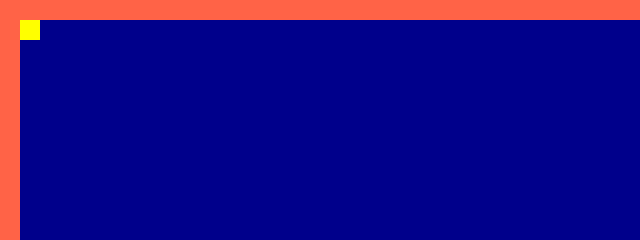
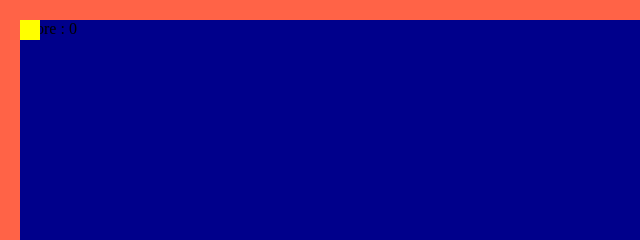
Before and after one commit to muradovvorxan/Snake-Game, a plain HTML site: page index.html in a window 1280 px wide. Shown: the top 240 px of the page, 0-640 px from the left. Drawn offline with Linux system fonts and the light colour scheme.

Commit message:
Update index.html

```diff
--- a/index.html
+++ b/index.html
@@ -10,6 +10,7 @@
     <div class="game-container">
         <div class="snake"></div>
         <div class="box"></div>
+        <div class="text">Score : 0</div>
     </div>
     <script src="app.js"></script>
 </body>
```
